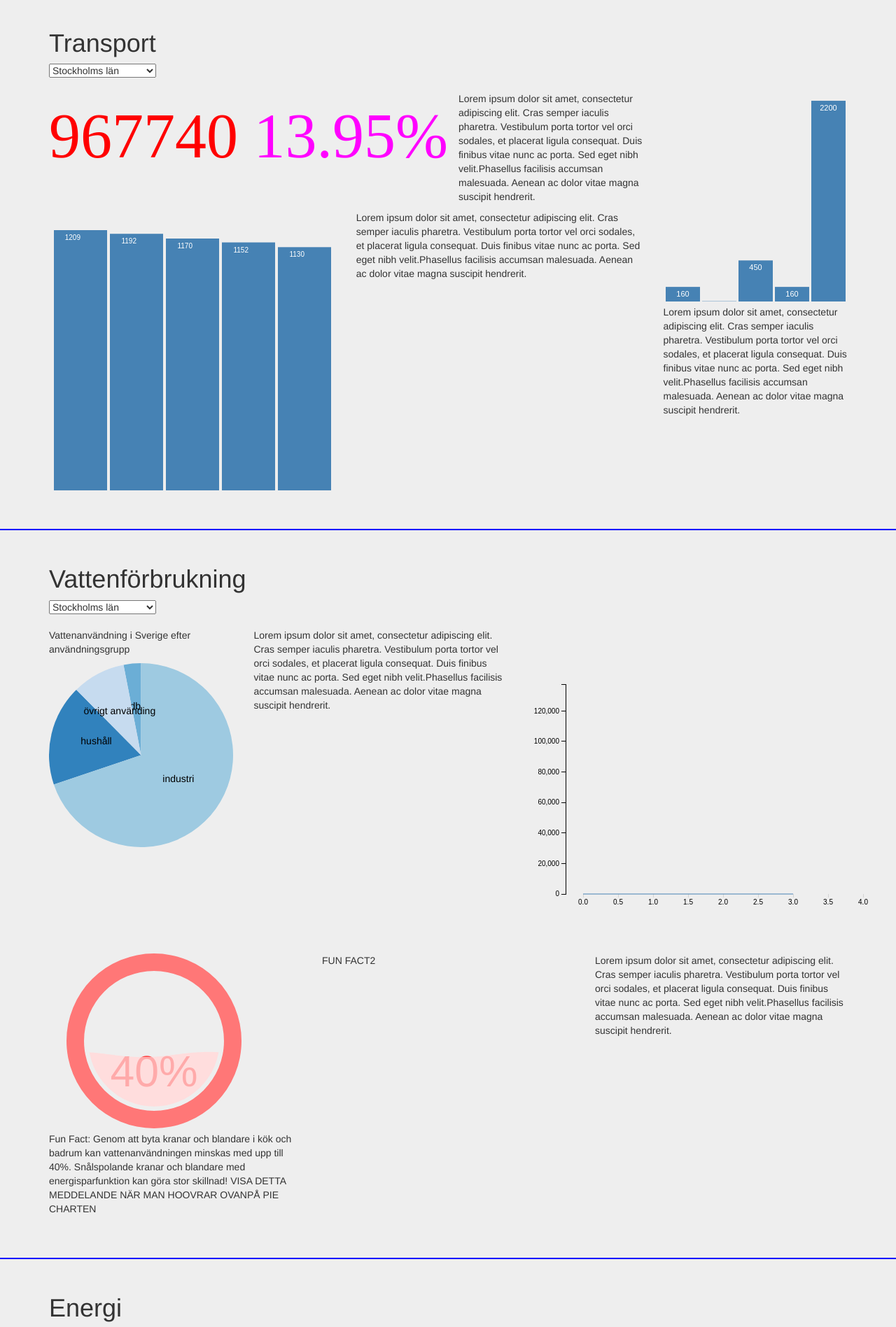
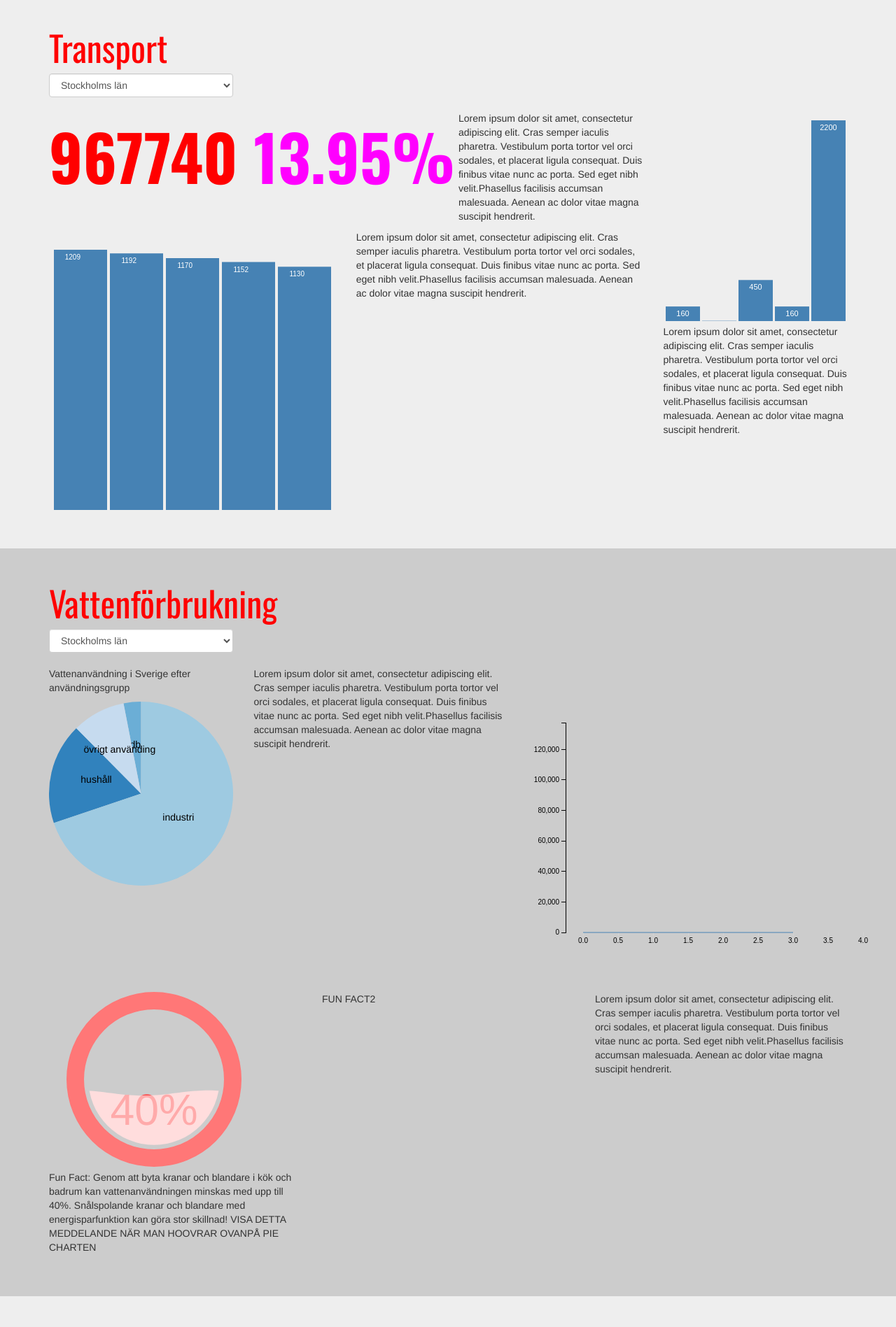
Before and after one commit to jessicaLarsson/hfs-trial, a plain HTML site: page index.html in a window 1280 px wide. Shown: the part 280-2177 px from the top of the page at 70% size. Drawn offline with nearby package versions, Linux system fonts and the light colour scheme.

Commit message:
changed layout

```diff
--- a/css/main.css
+++ b/css/main.css
@@ -1,11 +1,19 @@
 .drop_down_counties{
 	padding-bottom: 20px;
+}
+
+h1.section-heading{
+	font-size: 50px;
+	font-family: 'Oswald', sans-serif;
+	font-weight: 400;
+	color: red;
 }
 
 /*TRANSPORTATOPN SECTION*/
 #nr_of_cars, #green_cars{
 	font-size: 90px;
-	font-family: "Impact, Charcoal, sans-serif";
+	font-family: 'Oswald', sans-serif;
+	font-weight: 700;
 }
 
 #nr_of_cars{
--- a/css/scrolling-nav.css
+++ b/css/scrolling-nav.css
@@ -40,6 +40,20 @@ of those sections to manage the look and feel of the site. */
 .section {
     padding-top: 30px;
     padding-bottom: 50px;
+}
+
+#transportationSection{
     background: #eeeeee;
-    border-top: 2px solid blue;
 }
+
+#waterSection{
+    background: #cccccc;
+}
+
+#energySection{
+    background: #eeeeee;
+}
+
+#consumptionSection{
+    background: #cccccc;
+}
--- a/index.html
+++ b/index.html
@@ -17,6 +17,9 @@
         <link href="css/main.css" rel="stylesheet">
         <link href="css/map.css" rel="stylesheet">
         <link href="css/charts.css" rel="stylesheet">
+
+        <!-- Fonts -->
+        <link href='http://fonts.googleapis.com/css?family=Oswald:400,700,300' rel='stylesheet' type='text/css'>
 
         <!-- HTML5 Shim and Respond.js IE8 support of HTML5 elements and media queries -->
         <!-- WARNING: Respond.js doesn't work if you view the page via file:// -->
@@ -40,7 +43,7 @@
                         <span class="icon-bar"></span>
                         <span class="icon-bar"></span>
                     </button>
-                    <a class="navbar-brand page-scroll" href="#page-top">Site name</a>
+                    <a class="navbar-brand page-scroll" href="#page-top">Miljöresan</a>
                 </div>
 
                 <!-- Collect the nav links, forms, and other content for toggling -->
@@ -85,11 +88,11 @@
             <div class="container">
                 <div class="row">
                     <div class="col-lg-12">
-                        <h1>Transport</h1>
+                        <h1 class="section-heading">Transport</h1>
                     </div>
                 </div>
                 <div class="row">
-                    <div class="col-lg-12">
+                    <div class="col-md-3">
                           <div class="drop_down_counties"></div>
                     </div>
                 </div>
@@ -136,11 +139,11 @@
             <div class="container">
                 <div class="row">
                     <div class="col-lg-12">
-                        <h1>Vattenförbrukning</h1>
+                        <h1 class="section-heading">Vattenförbrukning</h1>
                     </div>
                 </div>
                 <div class="row">
-                    <div class="col-lg-12">
+                    <div class="col-md-3">
                         <div class="drop_down_counties"></div>
                     </div>
                 </div>
@@ -174,12 +177,12 @@
         <section id="energySection" class="section">
             <div class="container">
                 <div class="row">
-                    <div class="col-lg-12">
-                        <h1>Energi</h1>
+                    <div class="col-md-3">
+                        <h1 class="section-heading">Energi</h1>
                     </div>
                 </div>
                 <div class="row">
-                    <div class="col-lg-12">
+                    <div class="col-md-6">
                         <div class="drop_down_counties"></div>
                     </div>
                 </div>
@@ -199,12 +202,12 @@
             <div class="container">
                 <div class="row">
                     <div class="col-lg-12">
-                        <h1>Konsumtion</h1>
+                        <h1 class="section-heading">Konsumtion</h1>
                         <div id="percentage_private_consumtion"></div>
                     </div>
                 </div>
                  <div class="row">
-                    <div class="col-lg-12">
+                    <div class="col-md-3">
                         <div class="drop_down_counties"></div>
                     </div>
                 </div>
--- a/js/main.js
+++ b/js/main.js
@@ -22,6 +22,7 @@ dispatch.on("load.menu", function(green_cars_data) {
 var select = d3.selectAll("."+div_drop_down)
   .append("div")
   .append("select")
+  .attr("class", "form-control")
   .on("change", function() { dispatch.countychange(county_data.get(this.value)); });
 
 	select.selectAll("option")
--- a/js/water.js
+++ b/js/water.js
@@ -35,7 +35,7 @@ function water(){
 		var data = water_trend_data.get(c);
 		var population = populationData.get(c)
 		var water_data = [parseInt(data[1995] / population[1995]), parseInt(data[2000] / population[2000]),
-			parseInt(data[2005] / population[2005]), parseInt(data[2010] / population[2005])];
+		parseInt(data[2005] / population[2005]), parseInt(data[2010] / population[2005])];
 		water_trend_graph.update(water_data);
 	}
 
```
